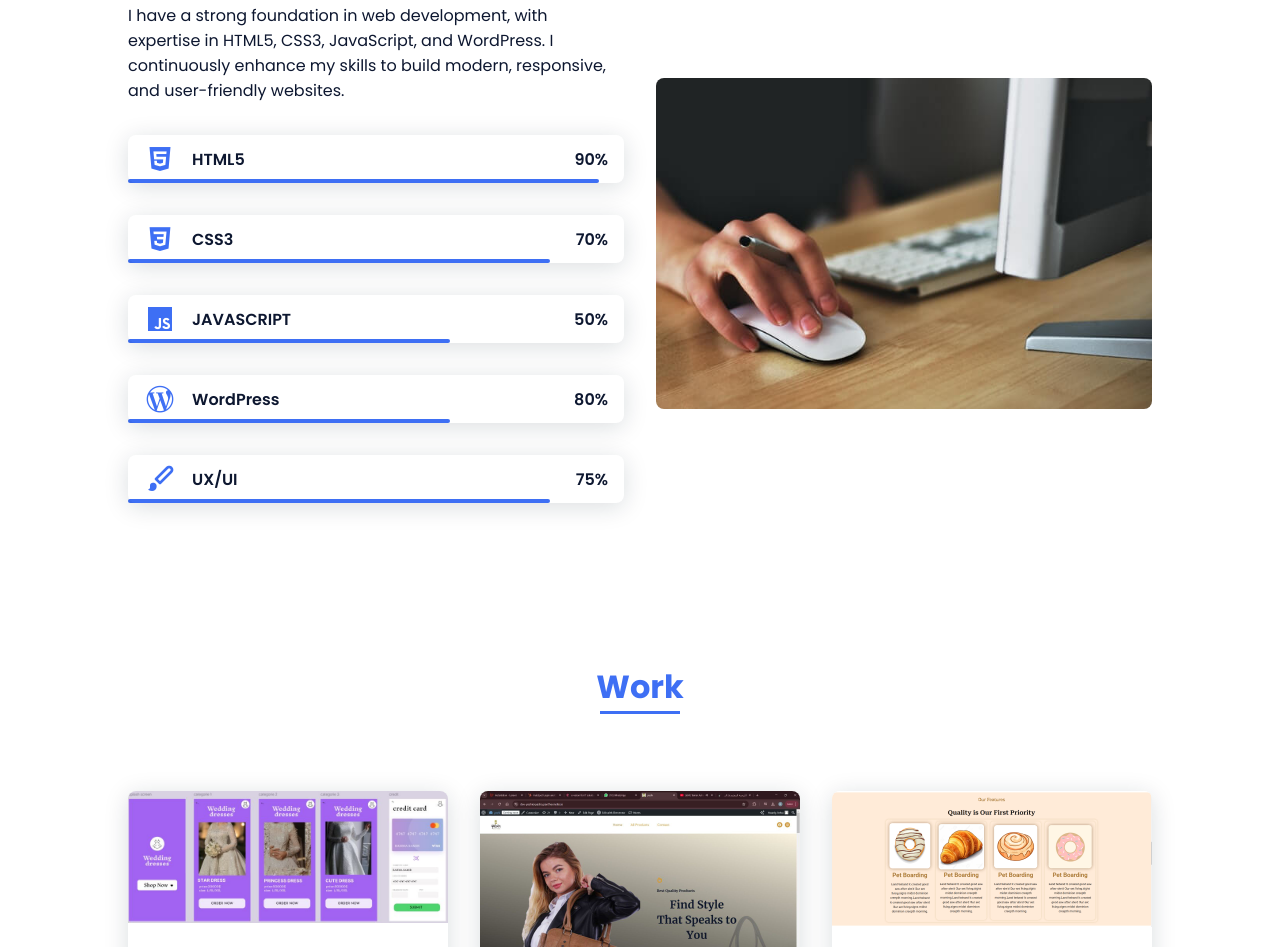
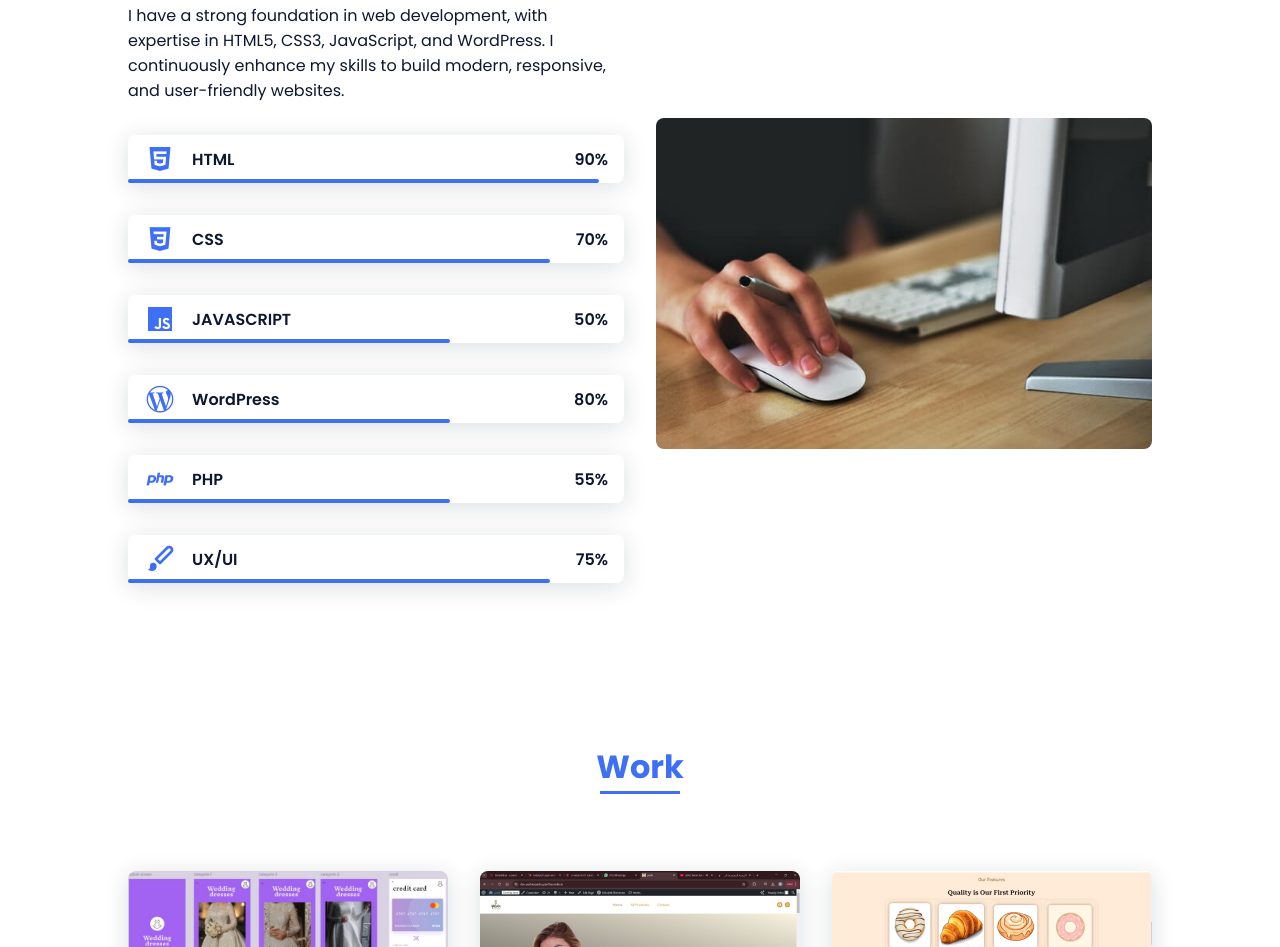
Before and after one commit to RahomaSamir/portfolio-New, a plain HTML site: page portfolio/index.html in a window 1280 px wide. Shown: the part 1397-2344 px from the top of the page. Drawn offline with nearby package versions, Linux system fonts and the light colour scheme.

Commit message:
portfolio

```diff
--- a/portfolio/index.html
+++ b/portfolio/index.html
@@ -84,7 +84,7 @@
                         <div class="skills__data">
                             <div class="skills__names">
                                 <i class='bx bxl-html5 skills__icon'></i>
-                                <span class="skills__name">HTML5</span>
+                                <span class="skills__name">HTML</span>
                             </div>
                             <div class="skills__bar skills__html">
 
@@ -96,7 +96,7 @@
                         <div class="skills__data">
                             <div class="skills__names">
                                 <i class='bx bxl-css3 skills__icon'></i>
-                                <span class="skills__name">CSS3</span>
+                                <span class="skills__name">CSS</span>
                             </div>
                             <div class="skills__bar skills__css">
 
@@ -127,6 +127,18 @@
                             </div>
                             <div>
                                 <span class="skills__percentage">80%</span>
+                            </div>
+                        </div>
+                        <div class="skills__data">
+                            <div class="skills__names">
+                                <i class='bx bxl-php skills__icon' ></i>
+                                <span class="skills__name">PHP</span>
+                            </div>
+                            <div class="skills__bar skills__js">
+
+                            </div>
+                            <div>
+                                <span class="skills__percentage">55%</span>
                             </div>
                         </div>
                         <div class="skills__data">
```
